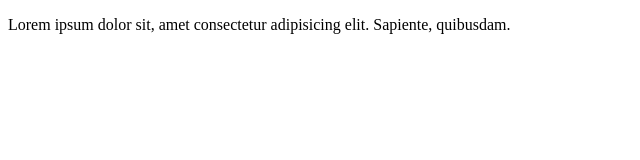
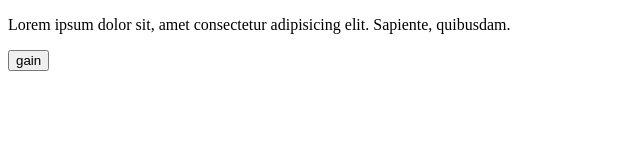
Before and after one commit to TaimoorZulqarnain/without_cloning-01, a plain HTML site: page index.html in a window 1280 px wide. Shown: the whole page, without its empty margins (0-640 px from the left). Drawn offline with Linux system fonts and the light colour scheme.

Commit message:
gain button added

```diff
--- a/index.html
+++ b/index.html
@@ -7,5 +7,6 @@
 </head>
 <body>
     <p>Lorem ipsum dolor sit, amet consectetur adipisicing elit. Sapiente, quibusdam.</p>
+    <button>gain</button>
 </body>
 </html>
```
